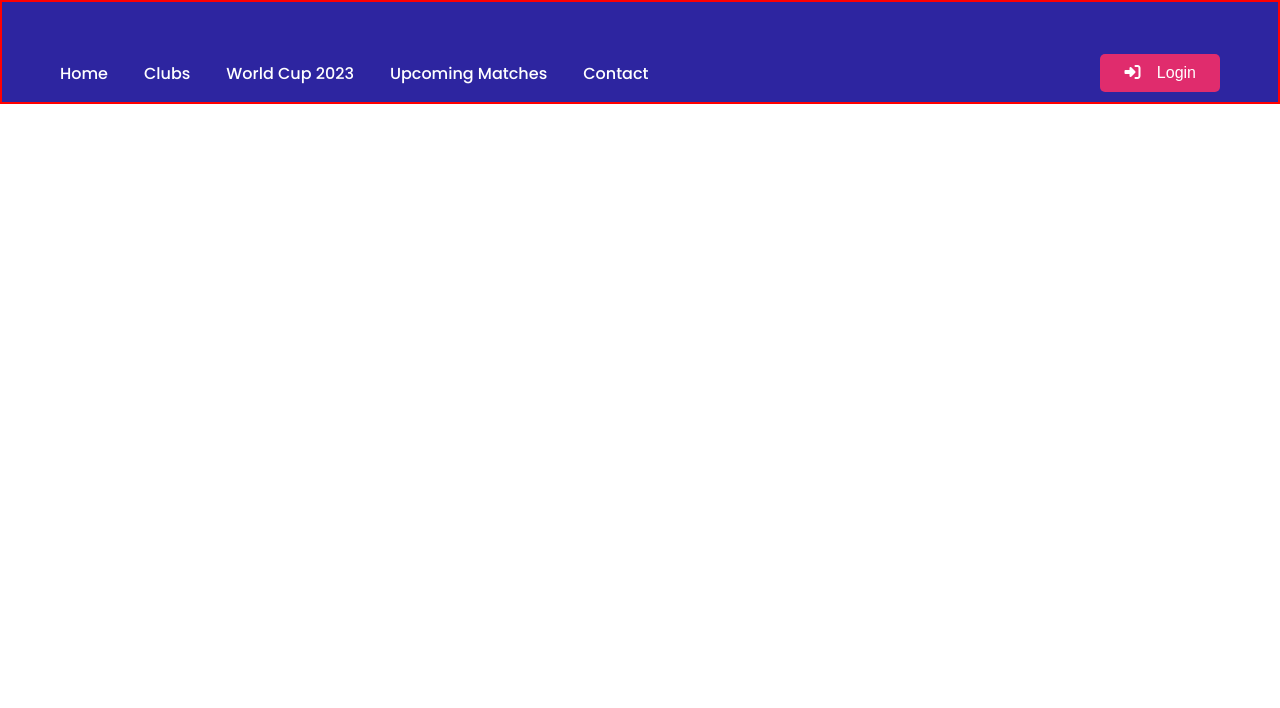
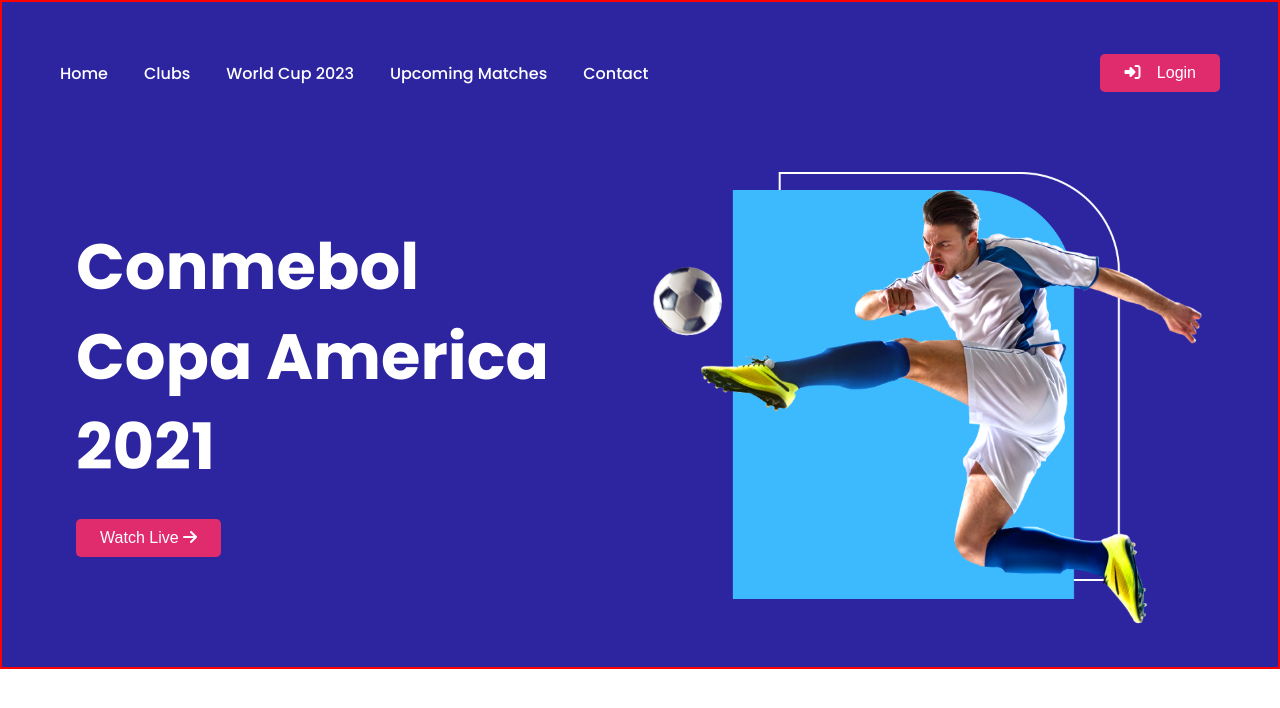
Before and after one commit to munna516/Responsive-Football-Website, a plain HTML site: page index.html in a window 1280 px wide. Drawn offline with Linux system fonts and the light colour scheme.

Commit message:
banner added

```diff
--- a/CSS/medium-device-responsive.css
+++ b/CSS/medium-device-responsive.css
@@ -2,6 +2,7 @@
     .navbar {
         padding: 40px 20px 10px 20px;
     }
+
     .hamburgar {
         display: block;
         color: white;
@@ -10,4 +11,10 @@
     .left-items {
         display: none;
     }
+
+    .banner-title {
+        font-size: 3rem;
+        line-height: 70px;
+    }
+
 }
--- a/CSS/small-device-responsive.css
+++ b/CSS/small-device-responsive.css
@@ -1,6 +1,6 @@
 @media screen and (max-width:576px) {
     .navbar {
-        padding: 40px 20px 10px 20px;
+        padding: 40px 20px 0px 20px;
     }
 
     .hamburgar {
@@ -11,4 +11,13 @@
     .left-items {
         display: none;
     }
+
+    .banner-title {
+        font-size: 3rem;
+        line-height: 70px;
+    }
+
+    .banner-container {
+        flex-direction: column;
+    }
 }
--- a/CSS/styles.css
+++ b/CSS/styles.css
@@ -64,3 +64,42 @@
     border: none;
     border-radius: 5px;
 }
+
+/* Banner Styles */
+.banner-container {
+    max-width: 1200px;
+    margin: 0 auto;
+    display: flex;
+    justify-content: center;
+    align-items: center;
+    gap: 100px;
+    padding: 70px 20px 60px 20px;
+}
+
+.banner-title {
+    color: rgb(255, 255, 255);
+    font-size: 4rem;
+    font-weight: 700;
+    line-height: 90px;
+    margin-bottom: 27px;
+}
+
+.btn {
+    background: rgb(224, 44, 109);
+    color: rgb(255, 255, 255);
+    font-size: 1rem;
+    font-weight: 500;
+    padding: 10px 24px;
+    border: none;
+    border-radius: 5px;
+}
+
+.banner-img {
+    max-width: 555px;
+    max-height: 435px;
+}
+
+.banner-img img {
+    width: 100%;
+    height: 100%;
+}
--- a/index.html
+++ b/index.html
@@ -31,6 +31,15 @@
                 <button><i class="fa-solid fa-right-to-bracket"></i> Login</button>
             </div>
         </nav>
+        <div class="banner-container">
+            <div class="banner-content">
+                <h1 class="banner-title">Conmebol <br> Copa America <br> 2021</h1>
+                <button class="btn">Watch Live <i class="fa-solid fa-arrow-right"></i></button>
+            </div>
+            <div class="banner-img">
+                <img src="images/banner.png" alt="">
+            </div>
+        </div>
     </header>
 </body>
 
```
